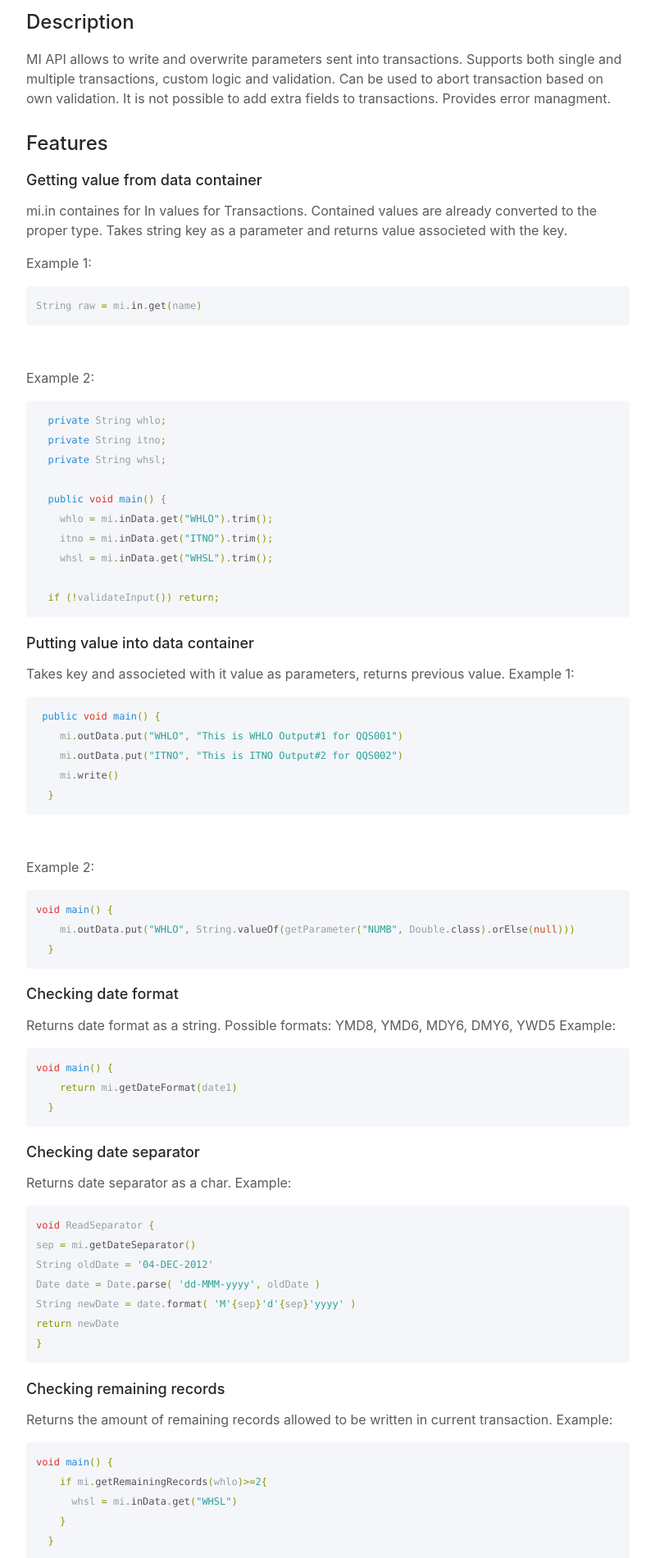
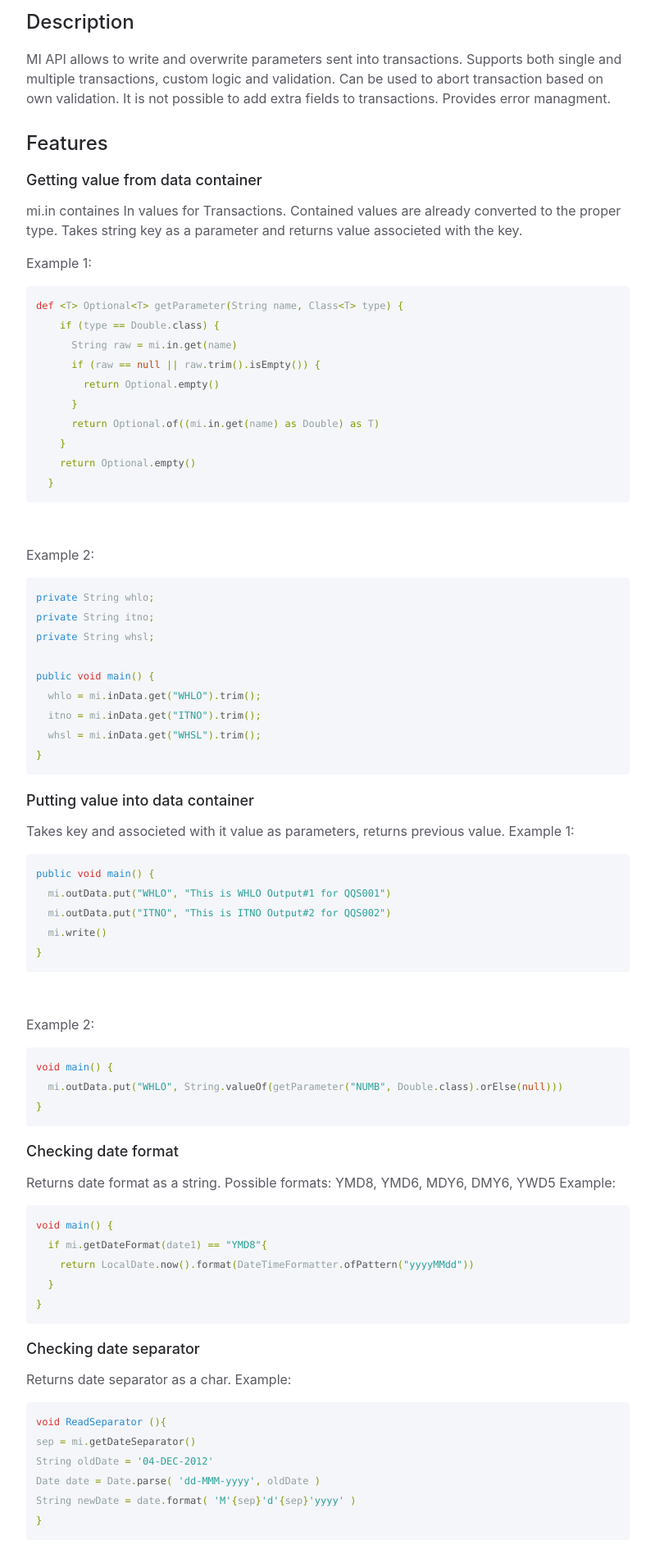
Before and after one commit to infor-cloud/xtendm3, a Jekyll site: the page built from docs/documentation/api-specification/mi-api.md, in a window 1280 px wide. Shown: the part 831-2732 px from the top of the page at 82% size, without its empty margins (372-1160 px from the left). Built offline with Jekyll 4.4.1, drawn with Linux system fonts in a browser that asks for light colours; some of the changed text lies outside the part shown.

Commit message:
Transaction example deleted, MI usage examples updated, indentation fix

````diff
--- a/docs/documentation/api-specification/mi-api.md
+++ b/docs/documentation/api-specification/mi-api.md
@@ -32,65 +32,74 @@ MI API allows to write and overwrite parameters sent into transactions. Supports
 ## Features
 
 ### Getting value from data container
-mi.in containes for In values for Transactions. Contained values are already converted to the proper type.
+mi.in containes In values for Transactions. Contained values are already converted to the proper type.
 Takes string key as a parameter and returns value associeted with the key.
 
 Example 1:
 ```groovy
-String raw = mi.in.get(name)
+def <T> Optional<T> getParameter(String name, Class<T> type) {
+    if (type == Double.class) {
+      String raw = mi.in.get(name)
+      if (raw == null || raw.trim().isEmpty()) {
+        return Optional.empty()
+      }
+      return Optional.of((mi.in.get(name) as Double) as T)
+    }
+    return Optional.empty()
+  }
 ```
 <br>
 
 Example 2:
 ```groovy
-  private String whlo;
-  private String itno;
-  private String whsl;
+private String whlo;
+private String itno;
+private String whsl;
 
-  public void main() {
-    whlo = mi.inData.get("WHLO").trim();
-    itno = mi.inData.get("ITNO").trim();
-    whsl = mi.inData.get("WHSL").trim();
-
-  if (!validateInput()) return;
+public void main() {
+  whlo = mi.inData.get("WHLO").trim();
+  itno = mi.inData.get("ITNO").trim();
+  whsl = mi.inData.get("WHSL").trim();
+}
 ```
 
 ### Putting value into data container
 Takes key and associeted with it value as parameters, returns previous value.
 Example 1:
 ```groovy
- public void main() {
-    mi.outData.put("WHLO", "This is WHLO Output#1 for QQS001")
-    mi.outData.put("ITNO", "This is ITNO Output#2 for QQS002")
-    mi.write()
-  }
+public void main() {
+  mi.outData.put("WHLO", "This is WHLO Output#1 for QQS001")
+  mi.outData.put("ITNO", "This is ITNO Output#2 for QQS002")
+  mi.write()
+}
 ```
 <br>
 
 Example 2:
 ```groovy
 void main() {
-    mi.outData.put("WHLO", String.valueOf(getParameter("NUMB", Double.class).orElse(null)))
-  }
+  mi.outData.put("WHLO", String.valueOf(getParameter("NUMB", Double.class).orElse(null)))
+}
 ```
 ### Checking date format
 Returns date format as a string. Possible formats: YMD8, YMD6, MDY6, DMY6, YWD5
 Example:
 ```groovy
 void main() {
-    return mi.getDateFormat(date1)
+  if mi.getDateFormat(date1) == "YMD8"{
+    return LocalDate.now().format(DateTimeFormatter.ofPattern("yyyyMMdd"))
   }
+}
 ```
 ### Checking date separator
 Returns date separator as a char.
 Example:
 ```groovy
-void ReadSeparator {
+void ReadSeparator (){
 sep = mi.getDateSeparator()
 String oldDate = '04-DEC-2012'
 Date date = Date.parse( 'dd-MMM-yyyy', oldDate )
 String newDate = date.format( 'M'{sep}'d'{sep}'yyyy' )
-return newDate
 }
 ```
 
@@ -99,40 +108,47 @@ Returns the amount of remaining records allowed to be written in current transac
 Example:
 ```groovy
 void main() {
-    if mi.getRemainingRecords(whlo)>=2{
-      whsl = mi.inData.get("WHSL")
-    }
+  if mi.getRemainingRecords()>= 2 {
+    for (int i = 0; i < 3; i++) {
+    mi.outData.put("WHLS" + WHSL)
+    mi.write()
   }
+}
 ```
 
 ### Chcecking if there are remaining records
-Returns true if there are still any additional records to be written or false is not
+Returns true if there are still any additional records to be written or false if not.
 Example:
 ```groovy
 void main() {
-    if mi.hasRemainingRecords(whlo) == true
-      whsl = mi.inData.get("WHSL")
-    }
+  if mi.hasRemainingRecords() == true
+    mi.outData.put("MMRI" + SLDQ)
+    mi.write()
   }
+}
 ```
 
 ### Chcecking maximum of possible records
 Returns the maximum amount of possible records to be written as an intiger.
 Example:
 ```groovy
-void main() {
-    return mi.getMaxRecords(whlo)
+public void main() {
+  String WHSL = mi.in.get("WHSL")
+  for (int i = 0; i < mi.getMaxRecords(); i++) {
+    mi.outData.put("WHLS" + WHSL + " " + i)
+    mi.write()
   }
+}
 ```
 
 ### Clearing previous value
-Write response from data present in outData. Clears all values in outData.
+Writes response from data present in outData. Clears all values in outData.
 Example:
 ```groovy
 public void main() {
   mi.outData.put("WHLO","Test")
   mi.write()
-  }
+}
 ```
 
 ### Writting error responses
@@ -143,20 +159,21 @@ String errorCode - code for error which occurred (only supports 2 characters)
 Example 1:
 ```groovy
 boolean validateInput(){
-
-    if (!getWarehouse(whlo)){
-      mi.error("Warehouse " + whlo + " is invalid");
-      return false;
-    }
+  if (!getWarehouse(whlo)){
+    mi.error("Warehouse " + whlo + " is invalid");
+    return false;
+  }
+}
 ```
 <br>
 
 Example 2:
 ```groovy
 def boolean validResponsible(String Responsible){
-    if (Responsible.isEmpty()){
-      mi.error("Responsible must be entered");
-      return false;
-    }
+  if (Responsible.isEmpty()){
+    mi.error("Responsible must be entered");
+    return false;
+  }
+}
 ```
 ## Considerations and Guidelines
````
Also changed, not shown: docs/documentation/api-specification/transaction-api.md (+2 -9 lines).
